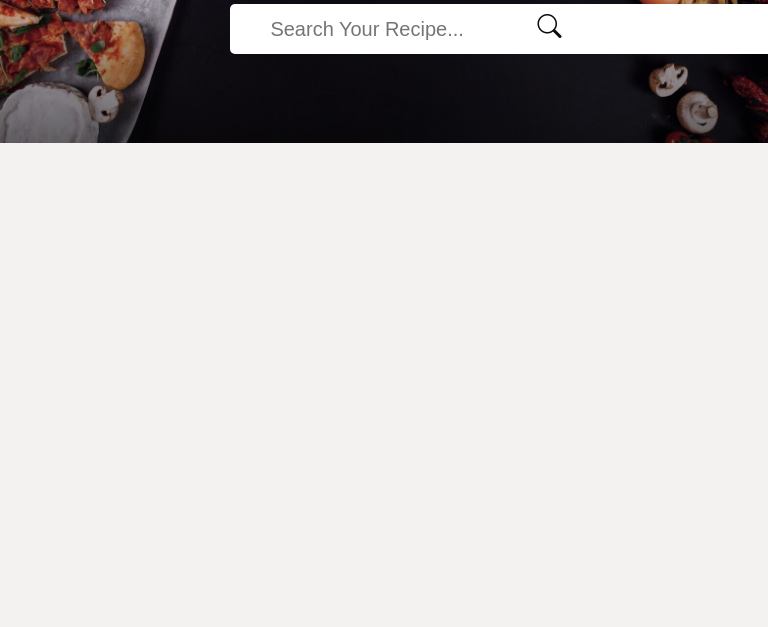
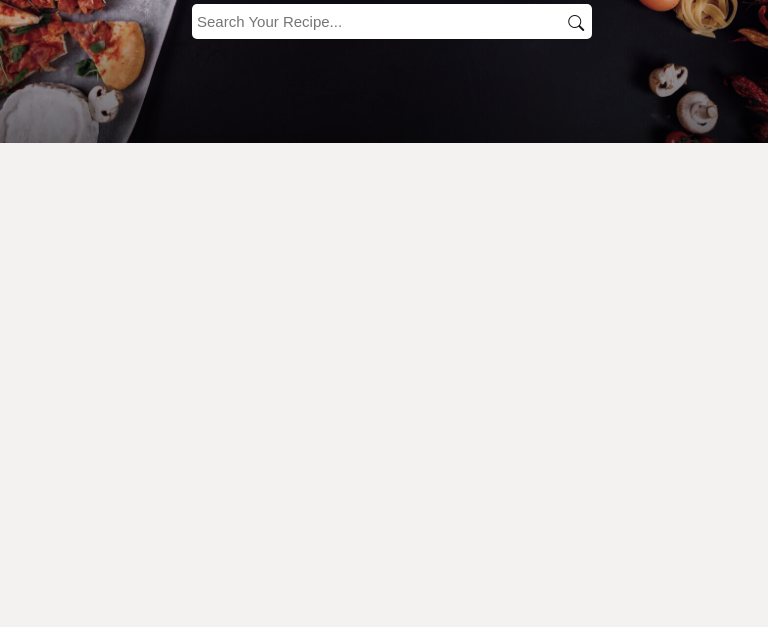
Before and after one commit to Yogieshwar/YummyYard, a plain HTML site: page index.html in a window 768 px wide. Shown: the part 173-800 px from the top of the page. Drawn offline with nearby package versions, Linux system fonts and the light colour scheme; a web font is replaced by a local one.

Commit message:
second update

```diff
--- a/style.css
+++ b/style.css
@@ -273,7 +273,7 @@ section p{
         font-size: 15px;
         padding: 5px;
         position: absolute;
-        left: 25%;
+        left: 18%;
         top: 40%;
     }
 
@@ -379,3 +379,27 @@ section p{
 .go-back-btn:hover {
     background-color: #c93a2f;
 }
+@media screen and (min-width:576px) and (max-width: 768px){
+    .input-form input[type="text"] {
+        width: 400px;
+        height: 35px;
+        font-size: 15px;
+        padding: 5px;
+        position: absolute;
+        left: 25%;
+        top: 40%;
+    }
+    .input-form i {
+        position: absolute;
+        margin-top: 10px;
+        top: 38%;
+        left: 78%;
+        color: #171413;
+        font-size: 1rem;
+        position: absolute;
+        top: 40%;
+        left: 74%;
+
+    }
+
+}
```
